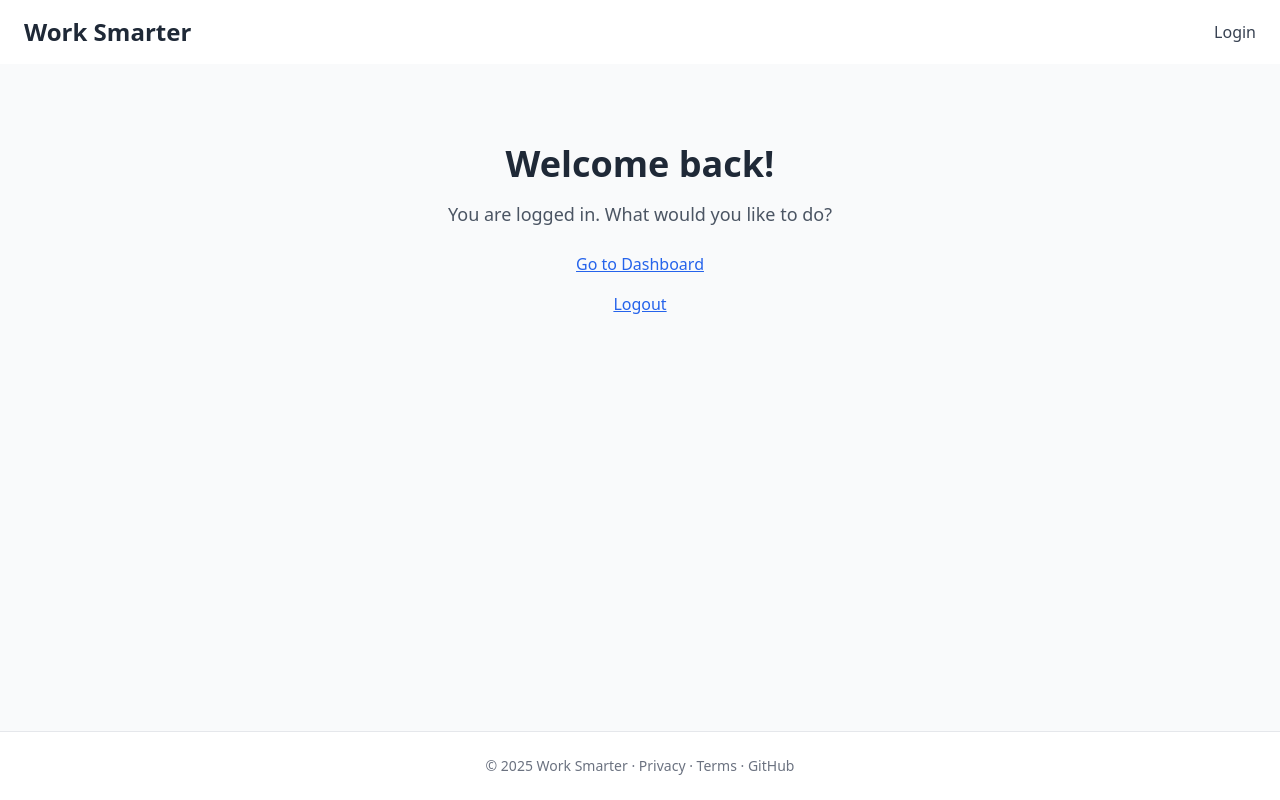
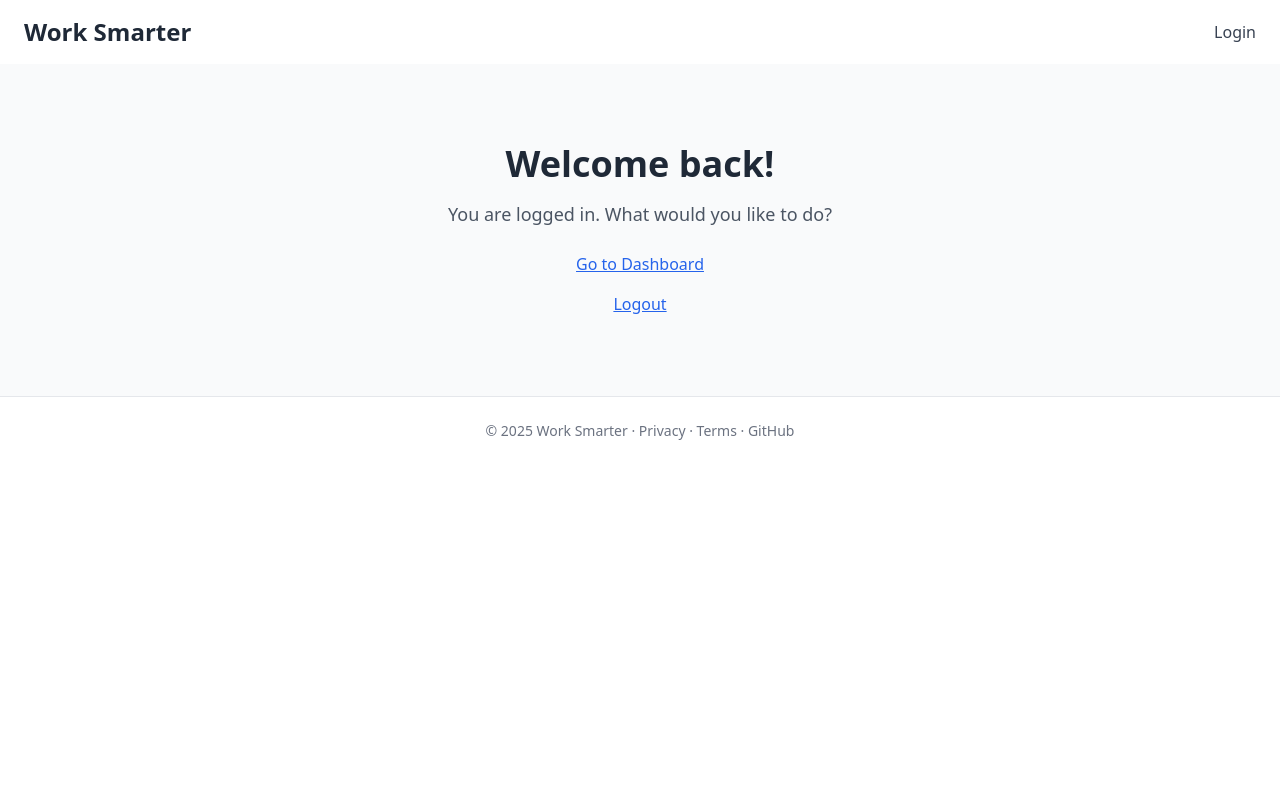
Before and after one commit to alton-michaux/work-smarter, a Next.js app in the folder frontend/: page / in a window 1280 px wide. Built offline with nearby package versions, Linux system fonts and the light colour scheme; no server answers; sample sign-in values are in the browser's storage.

Commit message:
persisted navbar and footer across all pages

```diff
--- a/frontend/pages/_app.tsx
+++ b/frontend/pages/_app.tsx
@@ -2,17 +2,23 @@ import { AuthProvider } from '../context/AuthContext';
 import { ProjectsProvider } from '../context/ProjectsContext';
 import { TasksProvider } from '../context/TasksContext';
 import { APIProvider } from '../context/APIContext';
+import Navbar from '../components/shared/Navbar';
+import Footer from '../components/shared/footer';
 import '../styles/globals.css';
 
 function MyApp({ Component, pageProps }) {
   return (
     <AuthProvider>
       <APIProvider>
-        <ProjectsProvider>
-          <TasksProvider>
-            <Component {...pageProps} />
-          </TasksProvider>
-        </ProjectsProvider>
+        <div className="min-h-screen flex flex-col">
+          <Navbar />
+            <ProjectsProvider>
+              <TasksProvider>
+                <Component {...pageProps} />
+              </TasksProvider>
+            </ProjectsProvider>
+          <Footer />
+        </div>
       </APIProvider>
     </AuthProvider>
   );
--- a/frontend/pages/index.tsx
+++ b/frontend/pages/index.tsx
@@ -11,8 +11,7 @@ const Home = () => {
   const { loggedIn } = useAuth();
 
   return (
-    <div className="min-h-screen flex flex-col">
-      <Navbar />
+    <div>
 
       {loggedIn ? (
         <main className="flex-grow text-center px-6 py-20 bg-gray-50">
@@ -33,8 +32,6 @@ const Home = () => {
           <PrivacyBlurb />
         </>
       )}
-
-      <Footer />
     </div>
   );
 };
```
